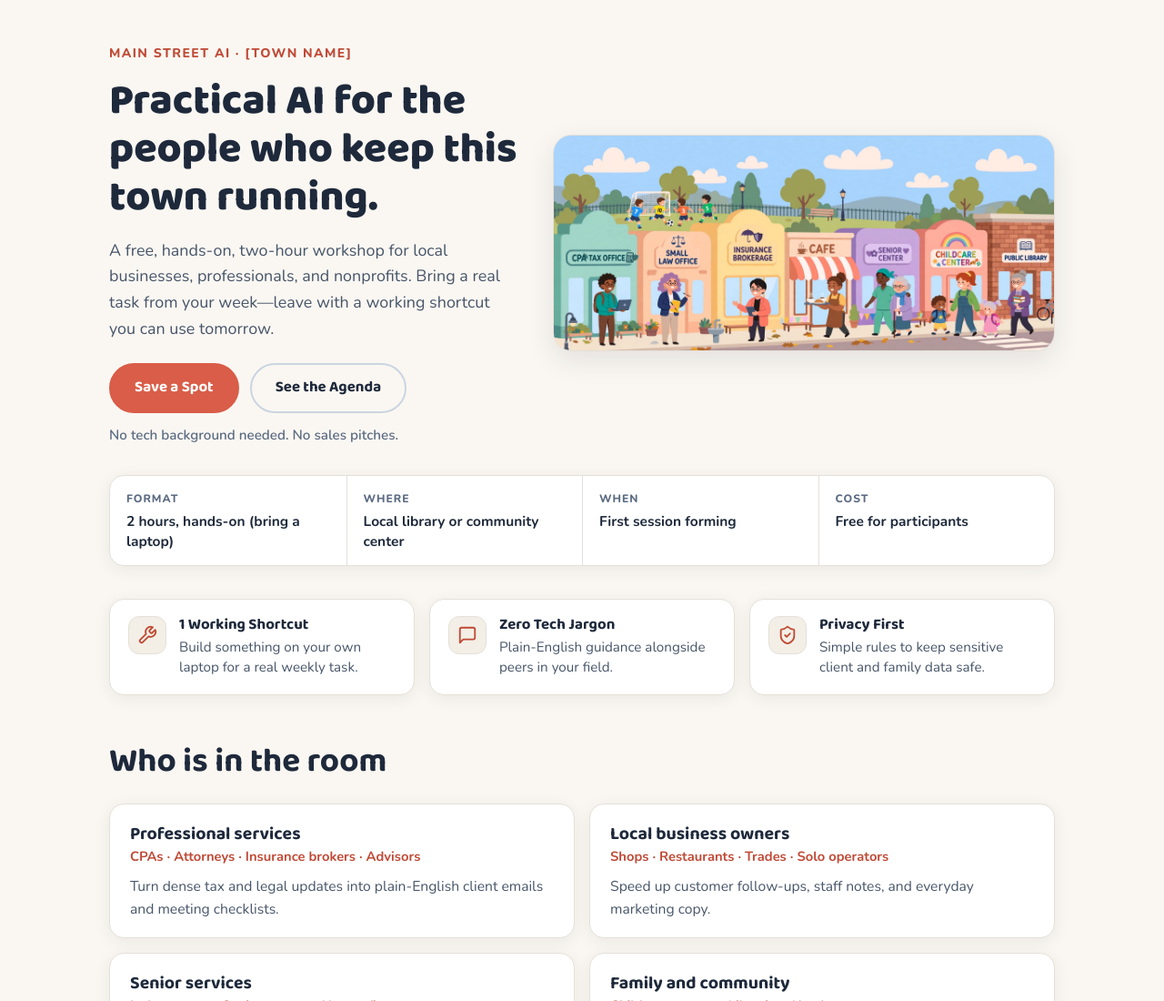
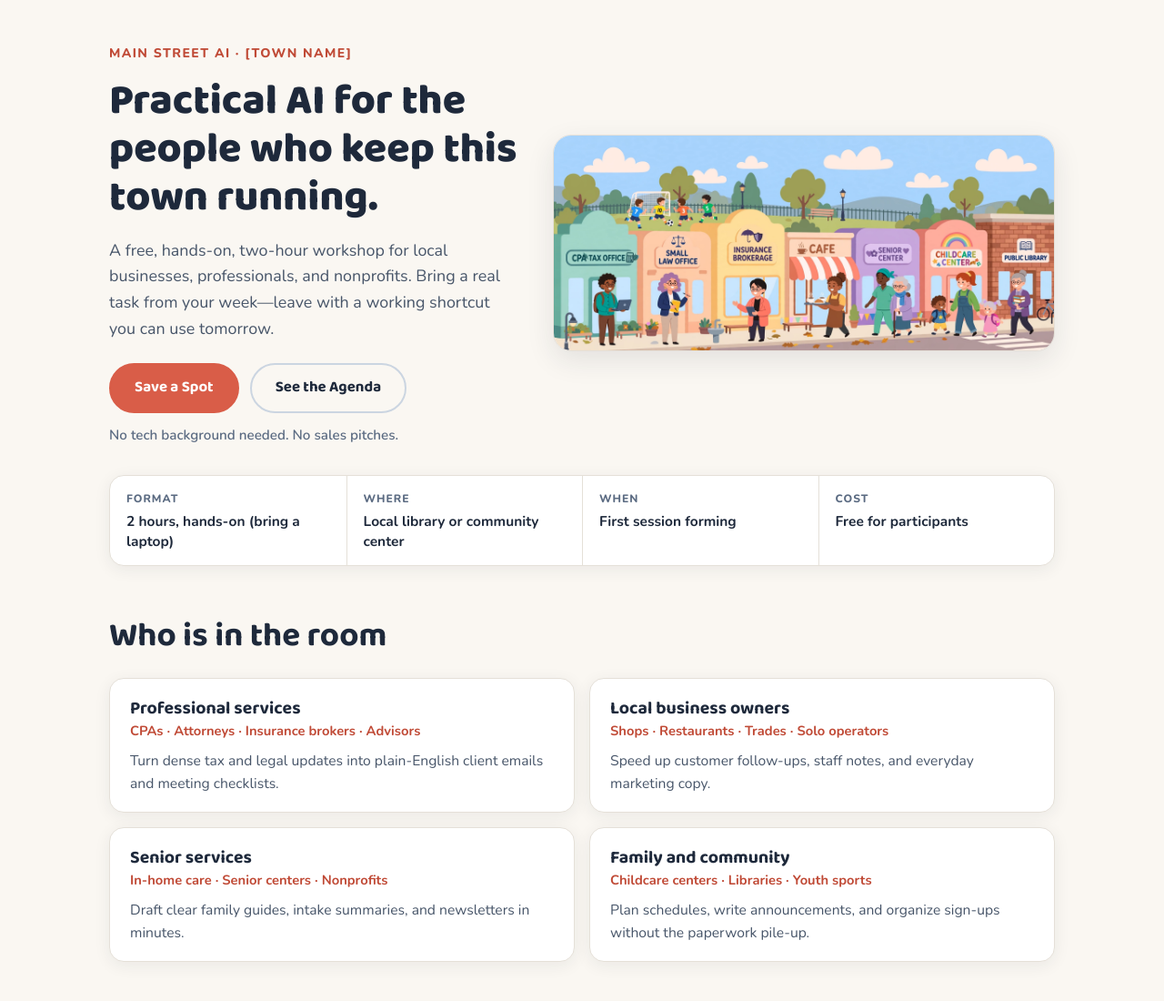
Before and after one commit to eullrich/main-street-ai, a plain HTML site: page index.html in a window 1280 px wide. Shown: the top 1100 px of the page at 91% size. Drawn offline with nearby package versions, Linux system fonts and the light colour scheme.

Commit message:
Redesign Main Street AI to warm light mode, tighten layout

```diff
--- a/index.html
+++ b/index.html
@@ -115,24 +115,6 @@
       .fact .f-label { font-size: 0.76rem; font-weight: 800; letter-spacing: 0.08em; text-transform: uppercase; color: var(--muted); }
       .fact .f-value { font-weight: 700; font-size: 0.97rem; margin-top: 3px; line-height: 1.4; color: var(--ink); }
 
-      /* Value strip: compact 3-column strip under the details bar */
-      .value-section { padding: 28px 0 4px; }
-      .value-grid { display: grid; grid-template-columns: repeat(3, 1fr); gap: 16px; }
-      .value-item {
-        display: flex; gap: 14px; align-items: flex-start;
-        background: var(--surface); border: 1px solid var(--line);
-        border-radius: var(--radius); padding: 18px 20px; box-shadow: var(--shadow);
-      }
-      .value-icon {
-        flex: 0 0 auto; width: 42px; height: 42px;
-        display: inline-flex; align-items: center; justify-content: center;
-        background: var(--sand); border: 1px solid var(--line); border-radius: 12px;
-        color: var(--coral-hover);
-      }
-      .value-icon svg { width: 22px; height: 22px; }
-      .value-item h3 { font-size: 1.05rem; font-weight: 700; margin-bottom: 3px; }
-      .value-item p { color: var(--body); font-size: 0.95rem; line-height: 1.5; }
-
       /* ---------- Sections ---------- */
       section { padding: 48px 0 4px; }
       .sec-head { max-width: 44em; margin-bottom: 24px; }
@@ -227,7 +209,7 @@
         .fact-strip { grid-template-columns: 1fr 1fr; }
         .fact:nth-child(3) { border-left: none; }
         .fact:nth-child(n+3) { border-top: 1px solid var(--line); }
-        .room-grid, .form-grid, .partner-grid, .value-grid { grid-template-columns: 1fr; }
+        .room-grid, .form-grid, .partner-grid { grid-template-columns: 1fr; }
         .agenda-item { grid-template-columns: 1fr; gap: 6px; }
         .agenda-time { justify-self: start; }
         .agenda-band, .interest-card { padding: 22px 18px; }
@@ -282,40 +264,7 @@
         </div>
       </div>
 
-      <!-- ================= 2. VALUE STRIP ================= -->
-      <section class="value-section" aria-label="What you get from the workshop">
-        <div class="value-grid">
-          <article class="value-item">
-            <span class="value-icon" aria-hidden="true">
-              <svg viewBox="0 0 24 24" fill="none" stroke="currentColor" stroke-width="2" stroke-linecap="round" stroke-linejoin="round"><path d="M14.7 6.3a1 1 0 0 0 0 1.4l1.6 1.6a1 1 0 0 0 1.4 0l3.77-3.77a6 6 0 0 1-7.94 7.94l-6.91 6.91a2.12 2.12 0 0 1-3-3l6.91-6.91a6 6 0 0 1 7.94-7.94l-3.76 3.76z"/></svg>
-            </span>
-            <div>
-              <h3>1 Working Shortcut</h3>
-              <p>Build something on your own laptop for a real weekly task.</p>
-            </div>
-          </article>
-          <article class="value-item">
-            <span class="value-icon" aria-hidden="true">
-              <svg viewBox="0 0 24 24" fill="none" stroke="currentColor" stroke-width="2" stroke-linecap="round" stroke-linejoin="round"><path d="M21 15a2 2 0 0 1-2 2H7l-4 4V5a2 2 0 0 1 2-2h14a2 2 0 0 1 2 2z"/></svg>
-            </span>
-            <div>
-              <h3>Zero Tech Jargon</h3>
-              <p>Plain-English guidance alongside peers in your field.</p>
-            </div>
-          </article>
-          <article class="value-item">
-            <span class="value-icon" aria-hidden="true">
-              <svg viewBox="0 0 24 24" fill="none" stroke="currentColor" stroke-width="2" stroke-linecap="round" stroke-linejoin="round"><path d="M20 13c0 5-3.5 7.5-7.66 8.95a1 1 0 0 1-.67-.01C7.5 20.5 4 18 4 13V6a1 1 0 0 1 1-1c2 0 4.5-1.2 6.24-2.72a1.17 1.17 0 0 1 1.52 0C14.51 3.81 17 5 19 5a1 1 0 0 1 1 1z"/><path d="m9 12 2 2 4-4"/></svg>
-            </span>
-            <div>
-              <h3>Privacy First</h3>
-              <p>Simple rules to keep sensitive client and family data safe.</p>
-            </div>
-          </article>
-        </div>
-      </section>
-
-      <!-- ================= 3. WHO IS IN THE ROOM ================= -->
+      <!-- ================= 2. WHO IS IN THE ROOM ================= -->
       <section id="who">
         <div class="sec-head">
           <h2>Who is in the room</h2>
@@ -344,7 +293,7 @@
         </div>
       </section>
 
-      <!-- ================= 4. AGENDA ================= -->
+      <!-- ================= 3. AGENDA ================= -->
       <section id="agenda">
         <div class="agenda-band">
           <h2>Agenda</h2>
@@ -392,7 +341,7 @@
         </div>
       </section>
 
-      <!-- ================= 5. IN PARTNERSHIP ================= -->
+      <!-- ================= 4. IN PARTNERSHIP ================= -->
       <section id="partnership">
         <div class="sec-head">
           <h2>In partnership</h2>
@@ -418,7 +367,7 @@
         </div>
       </section>
 
-      <!-- ================= 6. SIGNUP + FOOTER ================= -->
+      <!-- ================= 5. SIGNUP + FOOTER ================= -->
       <div class="interest-card" id="interest">
         <h2>Save a spot</h2>
         <p>Capped at 25 seats so everyone gets hands-on help. Free tools only&mdash;no paid accounts needed.</p>
```
